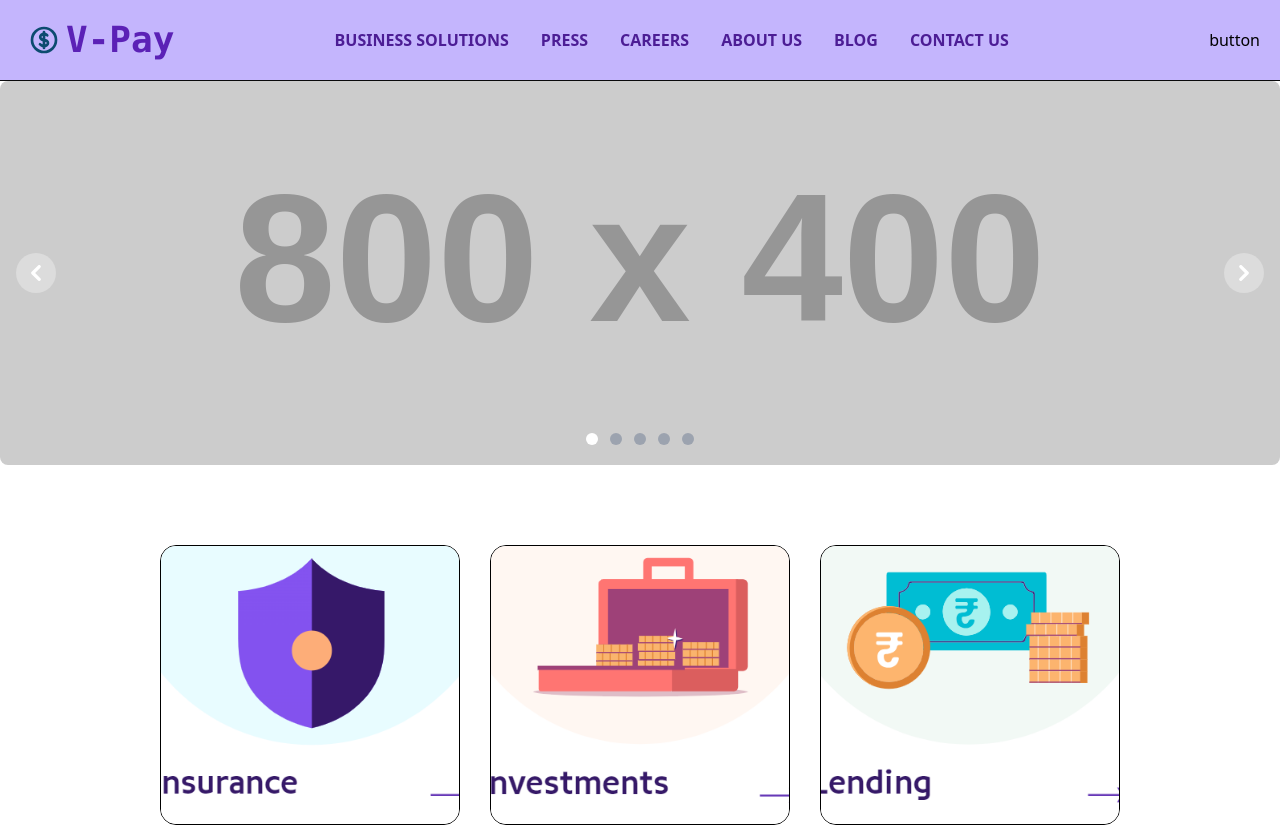
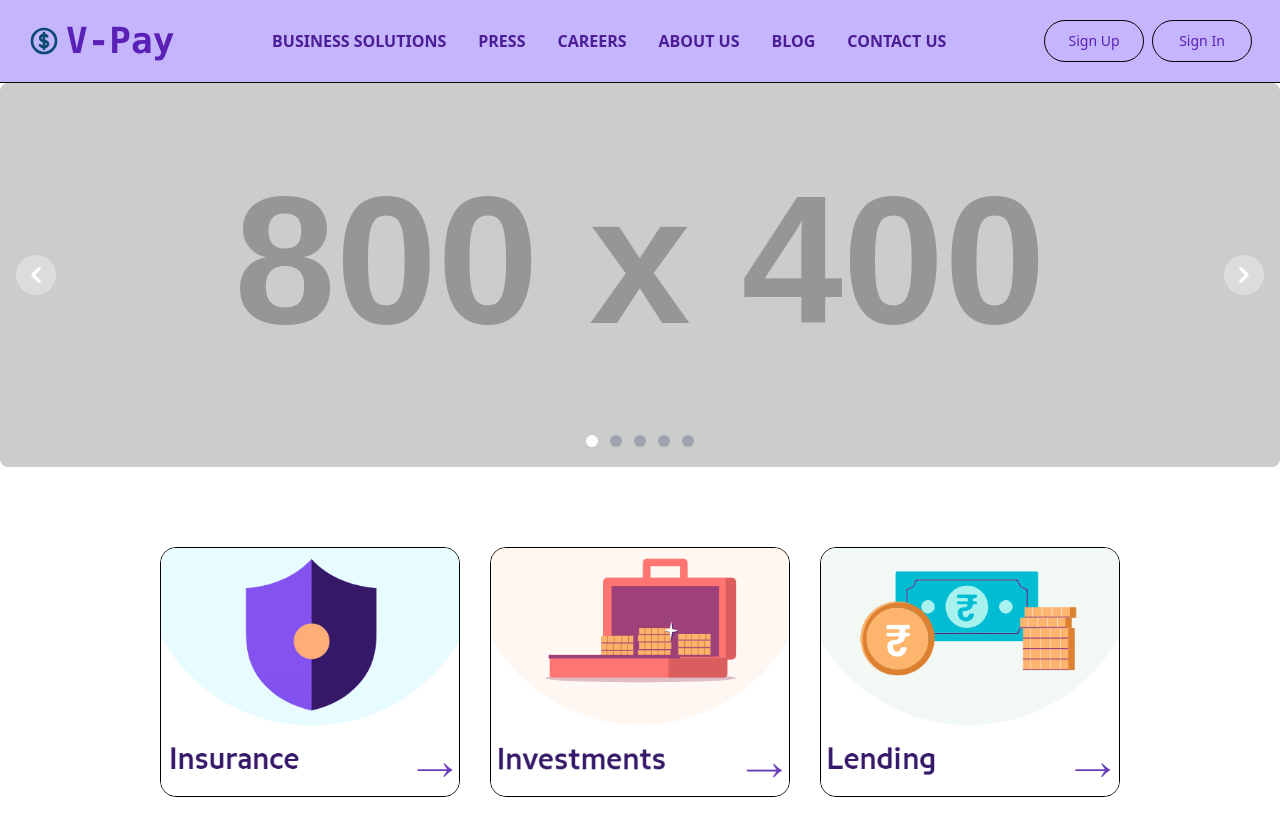
Before and after one commit to Vansh1379/V-Pay, a React (Vite) app in the folder Frontend/: page / in a window 1280 px wide. Shown: the top 827 px of the page. Built offline with nearby package versions, Linux system fonts and the light colour scheme.

Commit message:
Landing page

```diff
--- a/Frontend/src/components/Landing Page/Cards.jsx
+++ b/Frontend/src/components/Landing Page/Cards.jsx
@@ -20,7 +20,7 @@ const Cards = () => {
             <div className='mx-20'>
                 <div className='flex h-[280px] justify-between'>
                     {imgLink.map((items) => (
-                        <img key={items.id} style={{ objectFit: 'cover' }} src={items.img} alt="not available" className='object-cover rounded-2xl h-[280px] w-[300px] border border-black hover:border-0 hover:shadow-3xl' />
+                        <img key={items.id} style={{ objectFit: 'cover' }} src={items.img} alt="not available" className='object-cover rounded-2xl h-[250px] w-[300px] border border-black hover:border-0 hover:shadow-3xl' />
                     ))}
                 </div>
             </div>
--- a/Frontend/src/components/Landing Page/Navbar.jsx
+++ b/Frontend/src/components/Landing Page/Navbar.jsx
@@ -20,15 +20,16 @@ const Navbar = () => {
                 </div>
                 <h1 className='font-bold text-4xl text-violet-800 font-mono items-center'>V-Pay</h1>
             </div>
-            <div className='flex space-x-8 mr-10'>
+            <div className='flex space-x-8 mr-0'>
                 {navbarItems.map((item) => (
-                    <a key={item.id} className='text-base font-semibold text-violet-900 hover:text-sky-700 cursor-pointer'>
+                    <a key={item.id} className='text-base font-semibold text-violet-900 hover:text-sky-700 cursor-pointer '>
                         {item.content}
                     </a>
                 ))}
             </div>
-            <div>
-                <button type="button">button</button>
+            <div className='flex items-center'>
+                <button type="button" className=" w-[100px] border-black text-violet-800 border hover:bg-violet-700 hover:text-white hover:border-0 hover:shadow-lg hover:shadow-violet-800 focus:outline-none focus:ring-4 focus:ring-gray-300 font-medium rounded-3xl text-sm px-5 py-2.5 me-2 mb-0"> Sign Up</button>
+                <button type="button" className=" w-[100px] border-black text-violet-800 border hover:bg-violet-700 hover:text-white hover:border-0 hover:shadow-lg hover:shadow-violet-800 focus:outline-none focus:ring-4 focus:ring-gray-300 font-medium rounded-3xl text-sm px-5 py-2.5 me-2 mb-0"> Sign In</button>
             </div>
         </div>
     );
--- a/Frontend/src/pages/LandingPage/LandingPage.jsx
+++ b/Frontend/src/pages/LandingPage/LandingPage.jsx
@@ -9,7 +9,7 @@ import YourMoney from '../../components/Landing Page/YourMoney'
 
 function LandingPage() {
   return (
-    <div className='  '>
+    <div className=' overflow-x-auto' >
       <Navbar />
       <LandingBody />
       <Cards />
```
